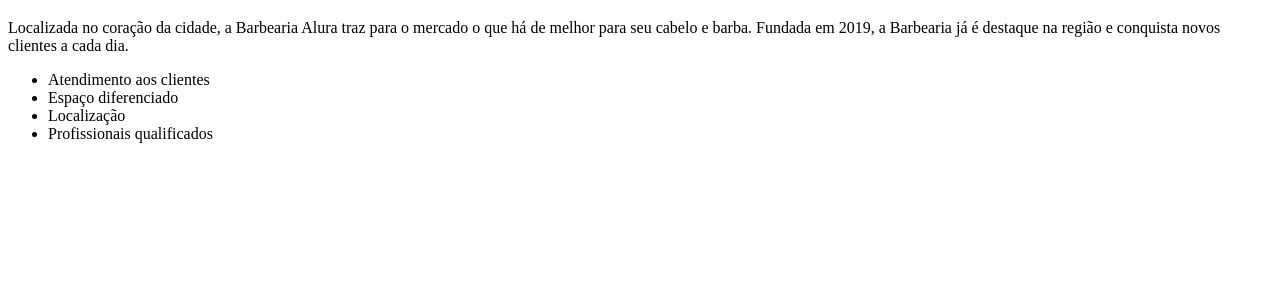
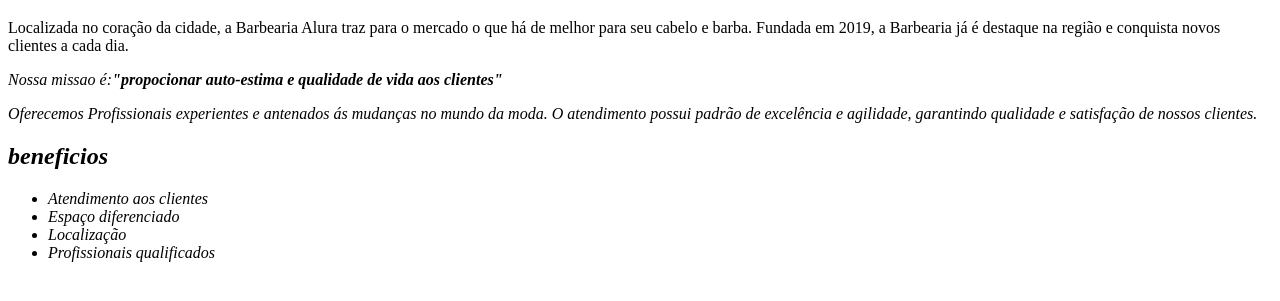
Before and after one commit to Luaanna/BarbeariaAlura, a plain HTML site: page INDEX.HTML in a window 1280 px wide. Shown: the part 87-388 px from the top of the page. Drawn offline with Linux system fonts and the light colour scheme.

Commit message:
Add files via upload

```diff
--- a/INDEX.HTML
+++ b/INDEX.HTML
@@ -10,10 +10,12 @@
   <header>aqui vai um banner</header>
 <h1>sobre a Barbearia Alura</h1>
 <p>Localizada no coração da cidade, a Barbearia Alura traz para o mercado o que há de melhor para seu cabelo e barba. Fundada em 2019, a Barbearia já é destaque na região e conquista novos clientes a cada dia.</p>
-<p></p>
-<p></p>
+<p id="missao"><em>Nossa missao é:<strong>"propocionar auto-estima e qualidade de vida aos clientes"</strong><em></p>
+<p>Oferecemos Profissionais experientes e antenados ás mudanças no mundo da moda. O atendimento possui padrão de excelência e agilidade, garantindo qualidade e satisfação de nossos clientes.</p>
 
-  <div>
+  <div class="beneficios">
+    <h2> beneficios</h2>
+
      <ul>
      <li>Atendimento aos clientes</li>
      <li>Espaço diferenciado</li>
```
Also changed, not shown: beneficios.jpg (added).
